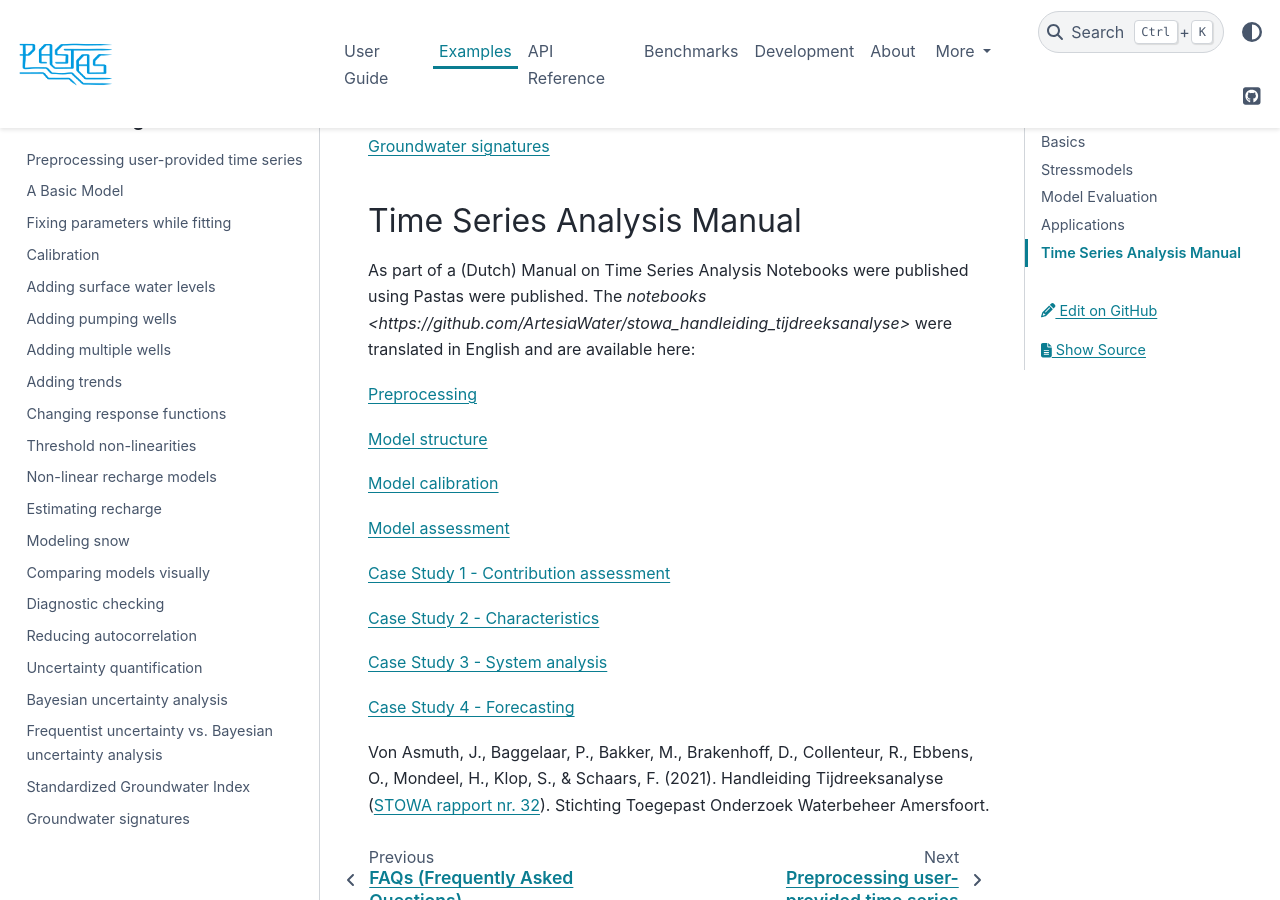
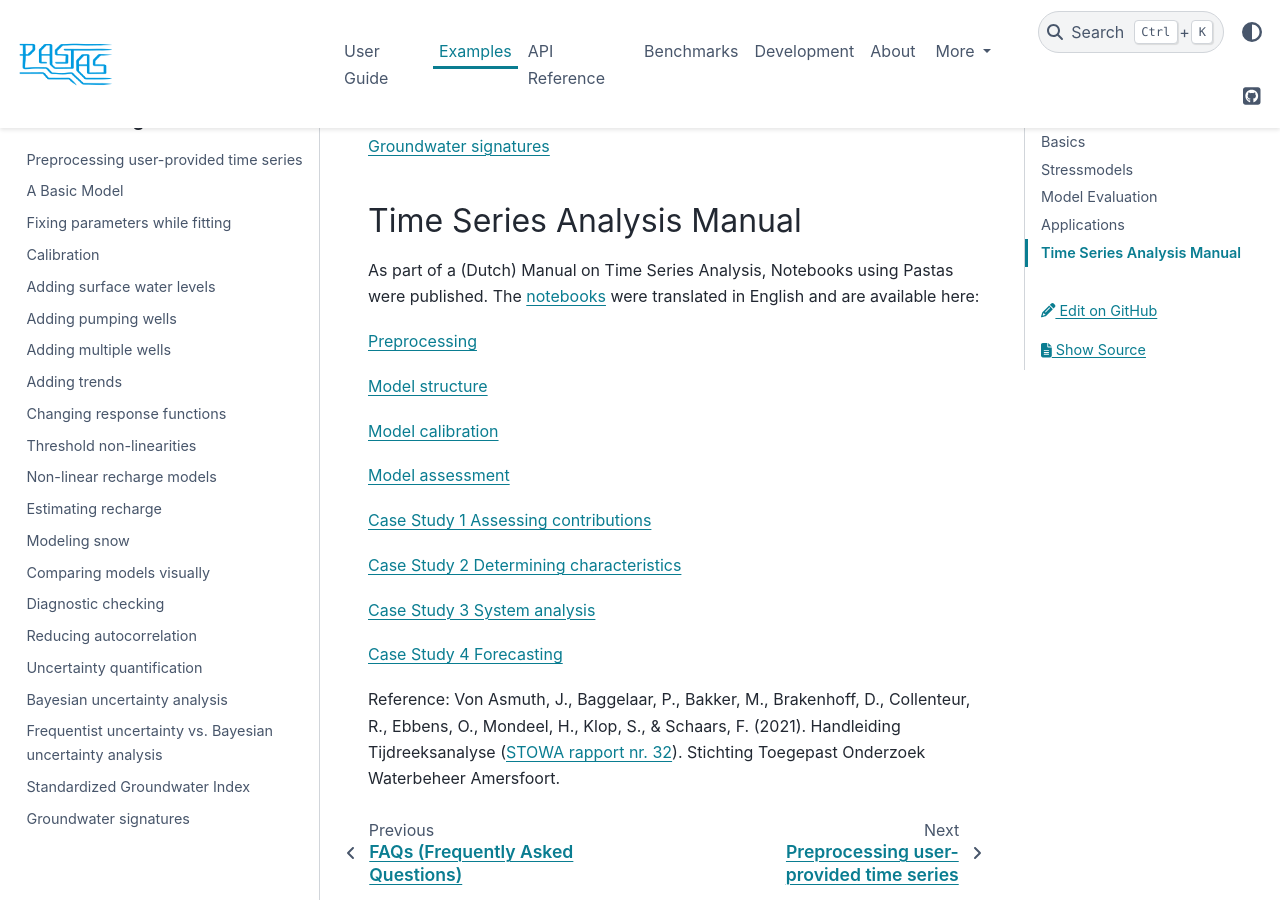
Before and after one commit to pastas/pastas, a Sphinx documentation site: the page built from doc/examples/index.rst, in a window 1280 px wide and 900 px high, scrolled down 1618 px. Built offline with Sphinx 7.4.7 and the PyData theme 0.15.4, drawn with Linux system fonts in a browser that asks for light colours; pages that are not in the unit, such as notebooks, are missing from menus.

Commit message:
try and fix notebook titles

```diff
--- a/doc/examples/index.rst
+++ b/doc/examples/index.rst
@@ -125,7 +125,8 @@ Applications
 Time Series Analysis Manual
 ---------------------------
 
-As part of a (Dutch) Manual on Time Series Analysis Notebooks were published using Pastas were published. The `notebooks <https://github.com/ArtesiaWater/stowa_handleiding_tijdreeksanalyse>` were translated in English and are available here:
+As part of a (Dutch) Manual on Time Series Analysis, Notebooks using Pastas were published.
+The `notebooks <https://github.com/ArtesiaWater/stowa_handleiding_tijdreeksanalyse>`_ were translated in English and are available here:
 
 `Preprocessing`_
 
@@ -135,24 +136,24 @@ As part of a (Dutch) Manual on Time Series Analysis Notebooks were published usi
 
 `Model assessment`_
 
-`Case Study 1 - Contribution assessment`_
+`Case Study 1 Assessing contributions`_
 
-`Case Study 2 - Characteristics`_
+`Case Study 2 Determining characteristics`_
 
-`Case Study 3 - System analysis`_
+`Case Study 3 System analysis`_
 
-`Case Study 4 - Forecasting`_
+`Case Study 4 Forecasting`_
 
 .. _Preprocessing: stowa_preprocessing.html
 .. _Model structure: stowa_model_structure.html
 .. _Model calibration: stowa_calibration.html
 .. _Model assessment: stowa_assessment.html
-.. _Case Study 1 - Contribution assessment: stowa_case_contribution_assessment.html
-.. _Case Study 2 - Characteristics: stowa_case_characteristics.html
-.. _Case Study 3 - System analysis: stowa_case_system_analysis.html
-.. _Case Study 4 - Forecasting: stowa_case_forecasting.html
+.. _Case Study 1 Assessing contributions: stowa_case_contribution_assessment.html
+.. _Case Study 2 Determining characteristics: stowa_case_characteristics.html
+.. _Case Study 3 System analysis: stowa_case_system_analysis.html
+.. _Case Study 4 Forecasting: stowa_case_forecasting.html
 
-Von Asmuth, J., Baggelaar, P., Bakker, M., Brakenhoff, D., Collenteur, R.,
+Reference: Von Asmuth, J., Baggelaar, P., Bakker, M., Brakenhoff, D., Collenteur, R.,
 Ebbens, O., Mondeel, H., Klop, S., & Schaars, F. (2021). Handleiding Tijdreeksanalyse
 (`STOWA rapport nr. 32 <https://www.stowa.nl/publicaties/handleiding-voor-het-uitvoeren-van-tijdreeksanalyses>`_).
 Stichting Toegepast Onderzoek Waterbeheer Amersfoort.
```
Also changed, not shown: doc/examples/stowa_calibration.ipynb, doc/examples/stowa_cases_characteristics.ipynb, doc/examples/stowa_cases_contribution_assessment.ipynb, doc/examples/stowa_cases_forecasting.ipynb, doc/examples/stowa_cases_system_analysis.ipynb.
